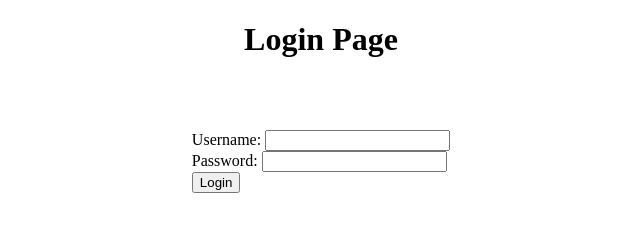
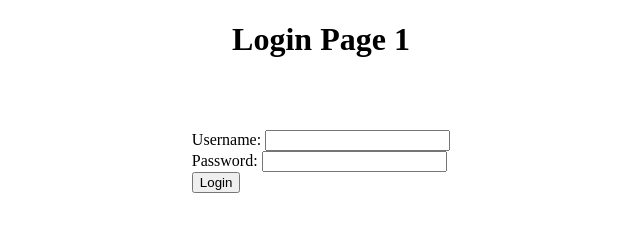
Before and after one commit to IrynaAnpilogova/CICDPractice, a plain HTML site: page index.html in a window 1280 px wide. Shown: the whole page, without its empty margins (319-959 px from the left). Drawn offline with Linux system fonts and the light colour scheme.

Commit message:
Update index.html

```diff
--- a/index.html
+++ b/index.html
@@ -7,7 +7,7 @@
     <script src="login.js"></script>
   </head>
   <body>
-    <h1>Login Page</h1>
+    <h1>Login Page 1</h1>
     <div>
     <form onsubmit="return validateForm();">
       <label for="username">Username:</label>
```
